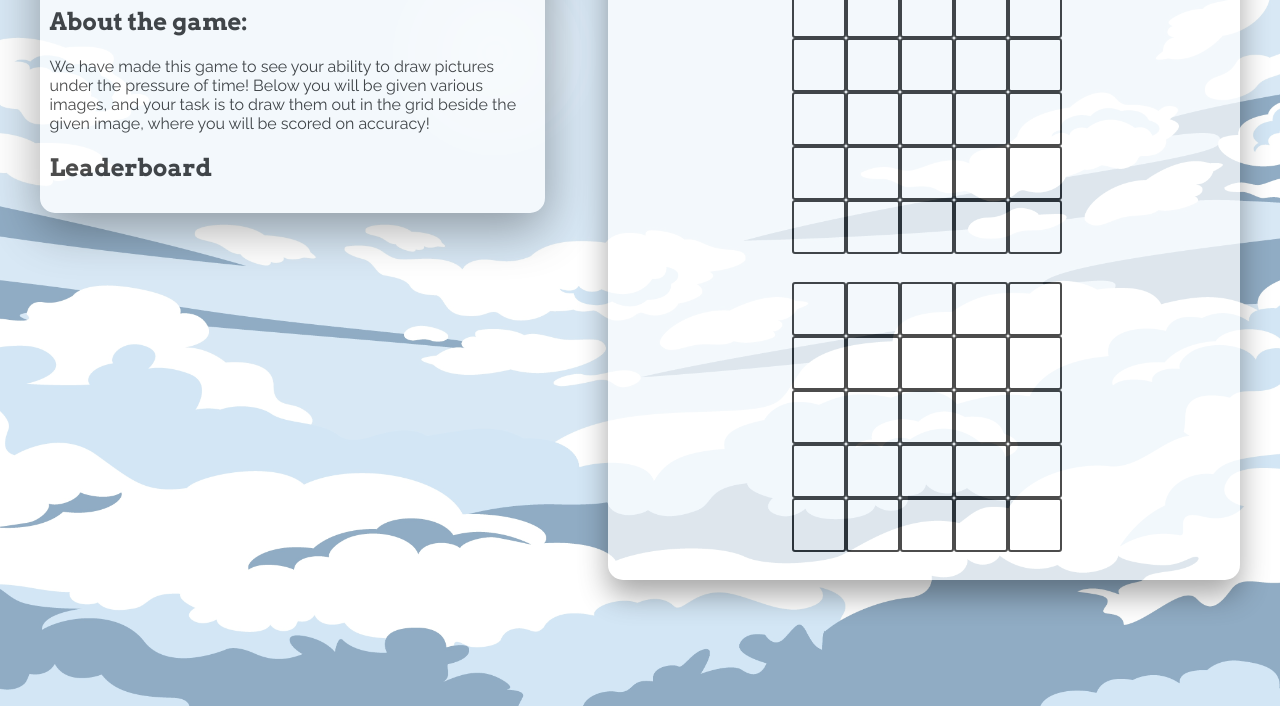
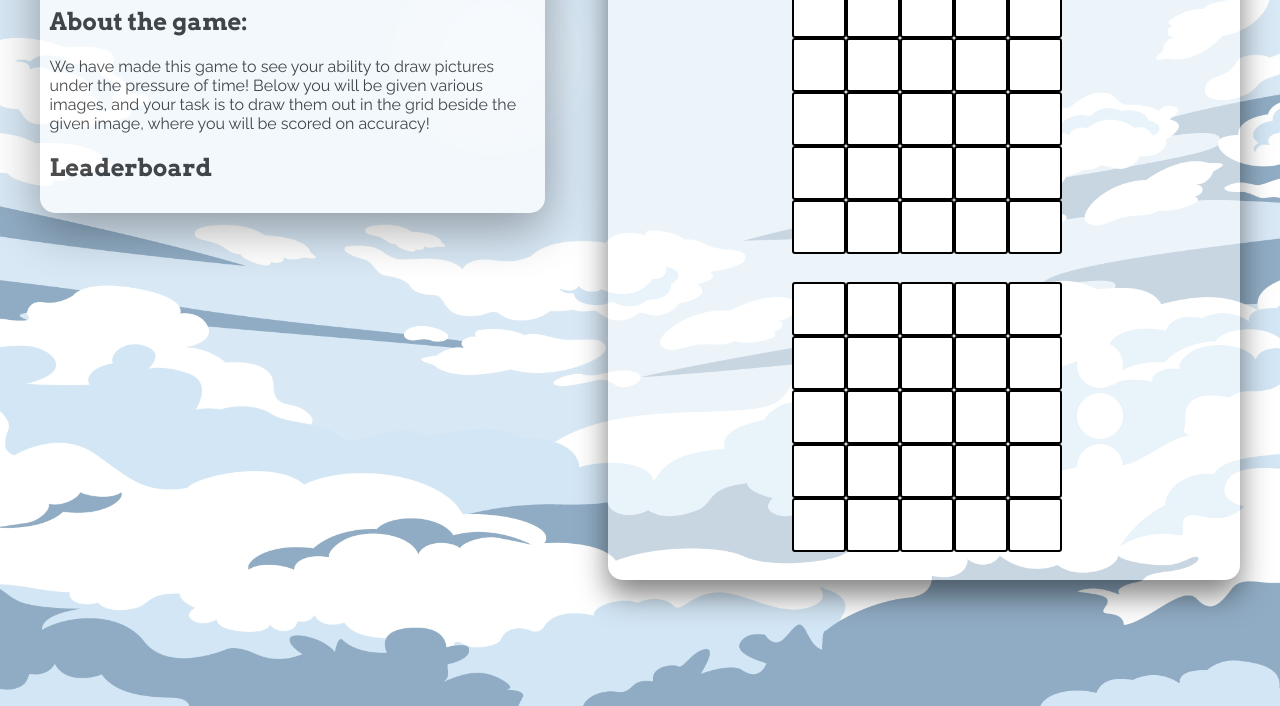
Before and after one commit to sam-s04/HackUMass-VSV, a website with bundled scripts: page index.html in a window 1280 px wide. Shown: the part 94-800 px from the top of the page. Built offline with nearby package versions, Linux system fonts and the light colour scheme; files whose address does not match are found by name.

Commit message:
fixing background on the right half

```diff
--- a/main.css
+++ b/main.css
@@ -21,12 +21,9 @@ body {
 
 .right-half {
     width: 50%;
-    background-color: white;
-    opacity: 70%;
+    background-color: rgba(255, 255, 255, 0.5);
     border-radius: 15px;
-    /* padding: 10px; */
     box-shadow: 0px 15px 30px rgba(0, 0, 0, 0.5);
-    /* margin-bottom: 15px; */
 }
 
 h1,
```
